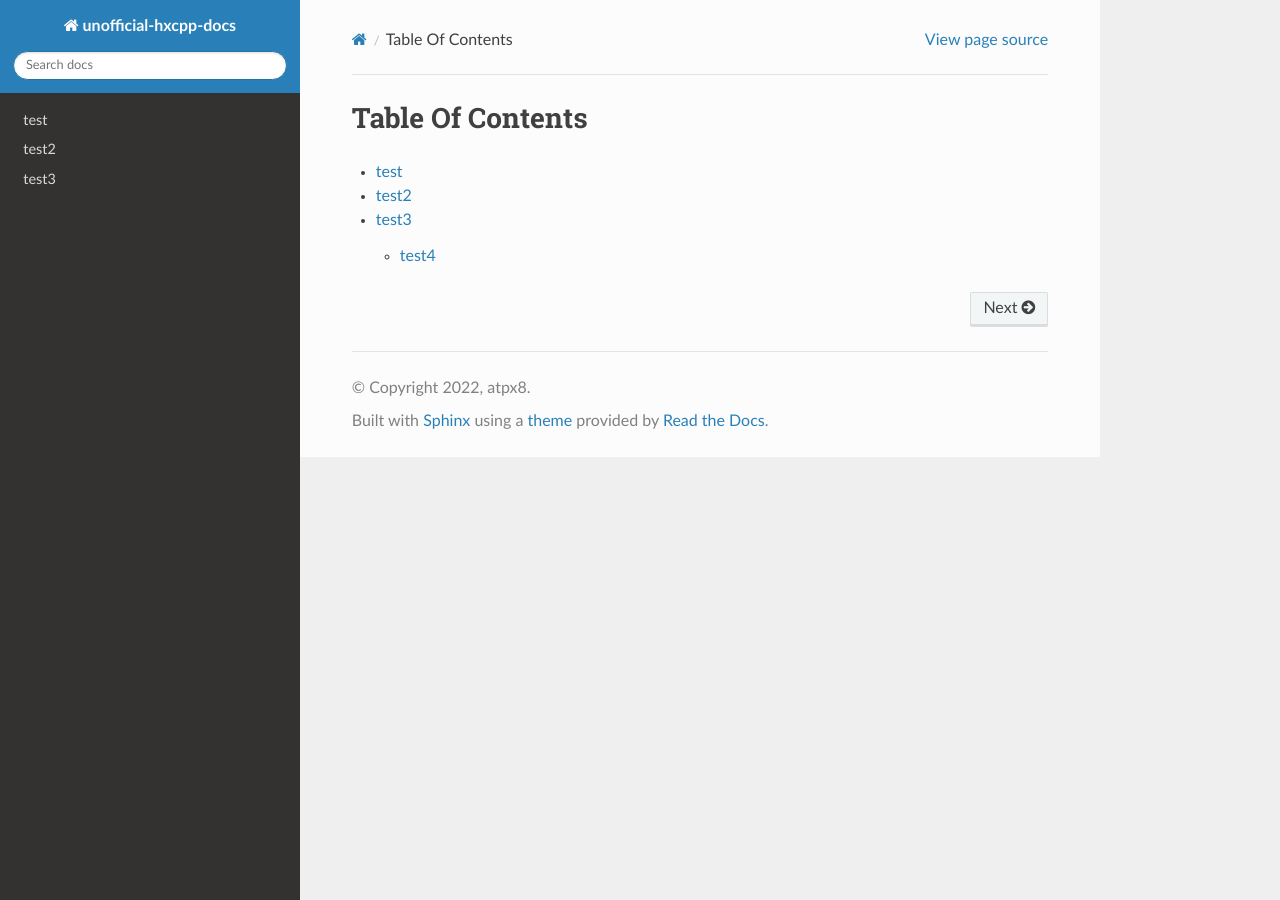
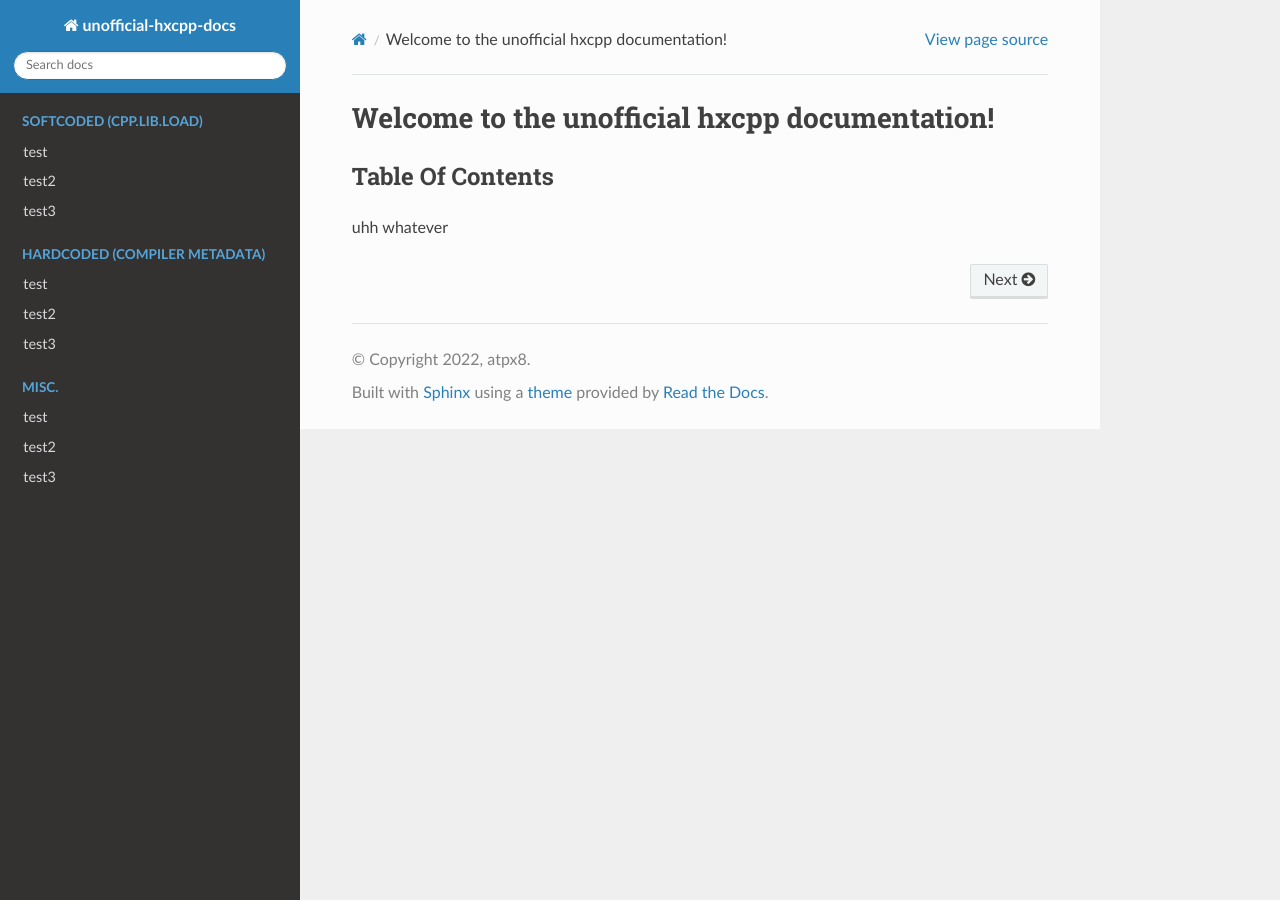
Before and after one commit to SomeoneSom/unofficial-hxcpp-docs, a Sphinx documentation site: the page built from docs/source/index.rst, in a window 1280 px wide. Built offline with Sphinx 7.4.7 and the Read the Docs theme 2.0.0, drawn with Linux system fonts in a browser that asks for light colours.

```diff
--- a/docs/source/conf.py
+++ b/docs/source/conf.py
@@ -25,4 +25,7 @@ exclude_patterns = []
 # https://www.sphinx-doc.org/en/master/usage/configuration.html#options-for-html-output
 
 html_theme = 'sphinx_rtd_theme'
+html_theme_options = {
+    'navigation_depth': -1,
+}
 html_static_path = ['_static']
--- a/docs/source/index.rst
+++ b/docs/source/index.rst
@@ -3,13 +3,38 @@
    You can adapt this file completely to your liking, but it should at least
    contain the root `toctree` directive.
 
+Welcome to the unofficial hxcpp documentation!
+==============================================
+
 Table Of Contents
-=============================================
+-----------------
+uhh whatever
+
+.. toctree::
+   :maxdepth: 2
+   :hidden:
+   :caption: Softcoded (cpp.Lib.Load)
+
+   test123
+   test2
+   test3/index
 
 .. toctree::
    :maxdepth: 2
    :titlesonly:
+   :hidden:
+   :caption: Hardcoded (Compiler Metadata)
 
    test123
    test2
    test3/index
+
+.. toctree::
+   :maxdepth: 2
+   :titlesonly:
+   :hidden:
+   :caption: Misc.
+
+   test123
+   test2
+   test3/index
```
